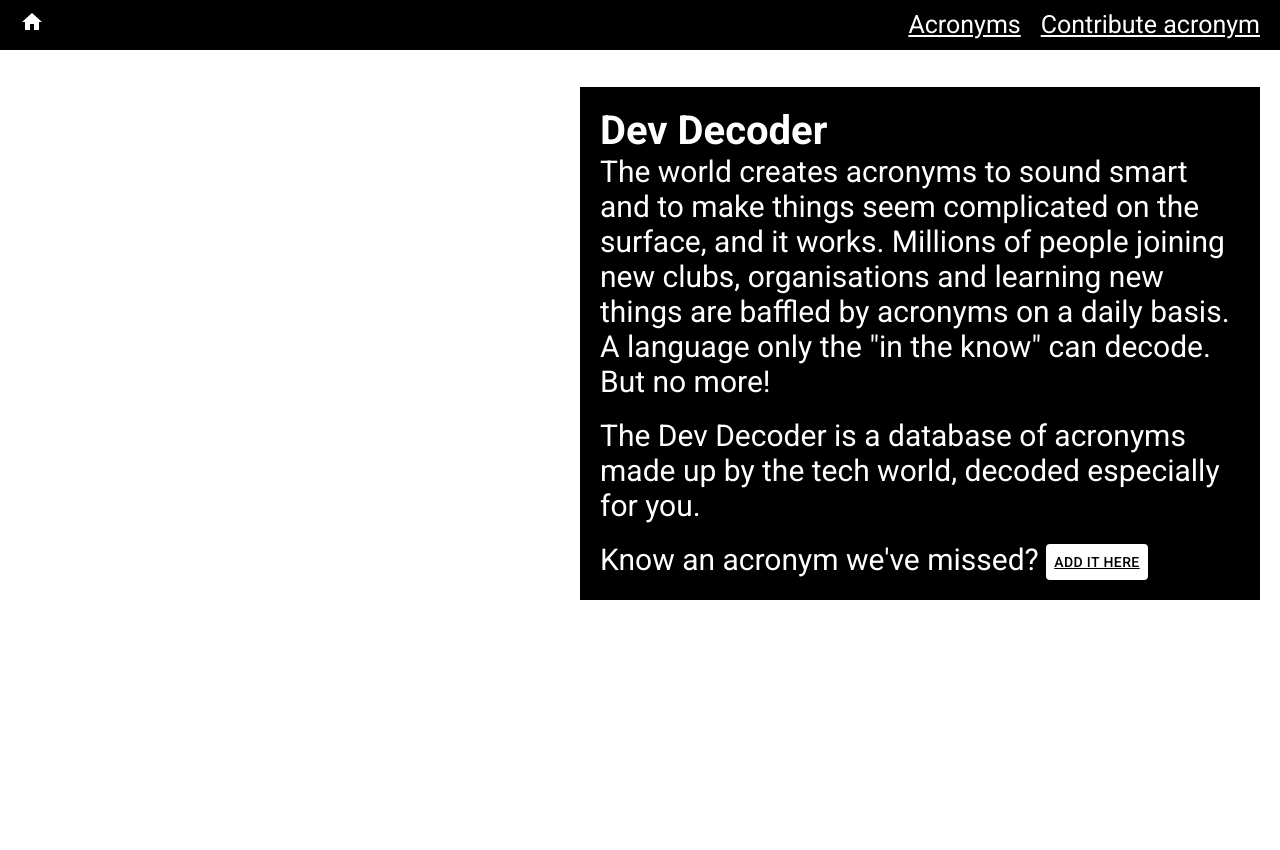
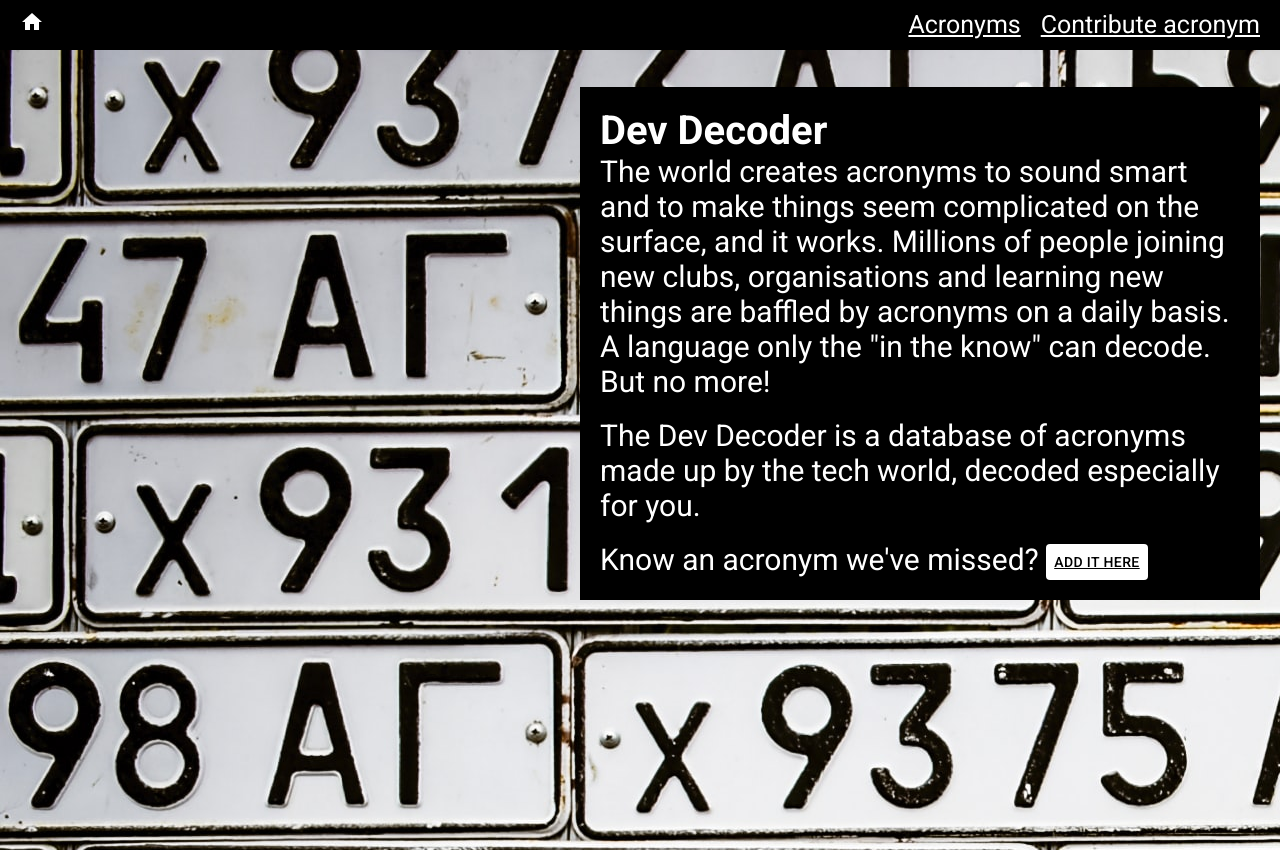
Before and after one commit to RebeccaHA/dev-decoder, a React (Create React App) app in the folder frontend/: page / in a window 1280 px wide. Before the commit the page ends 800 px from the top, so only its background shows below. Built offline with nearby package versions, Linux system fonts and the light colour scheme.

Commit message:
fixed background image

```diff
--- a/frontend/src/App.css
+++ b/frontend/src/App.css
@@ -5,8 +5,9 @@
 }
 
 .home-container {
-  background-image: url("../src/soviet.jpg");
-  background-size: auto;
+  background-image: url("soviet.jpg");
+  display: block;
+  height: 100vh;
 }
 
 .centered {
```
